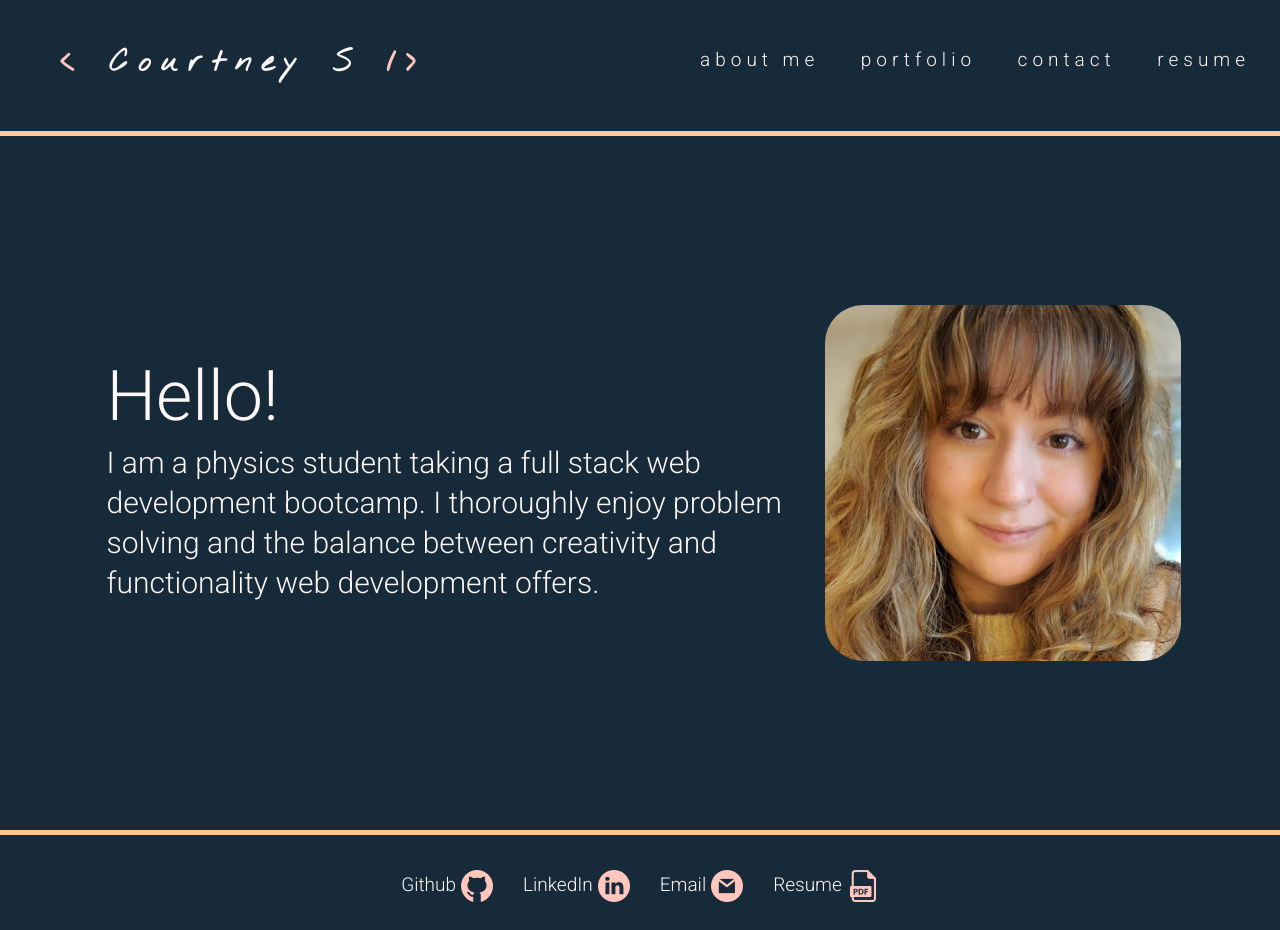
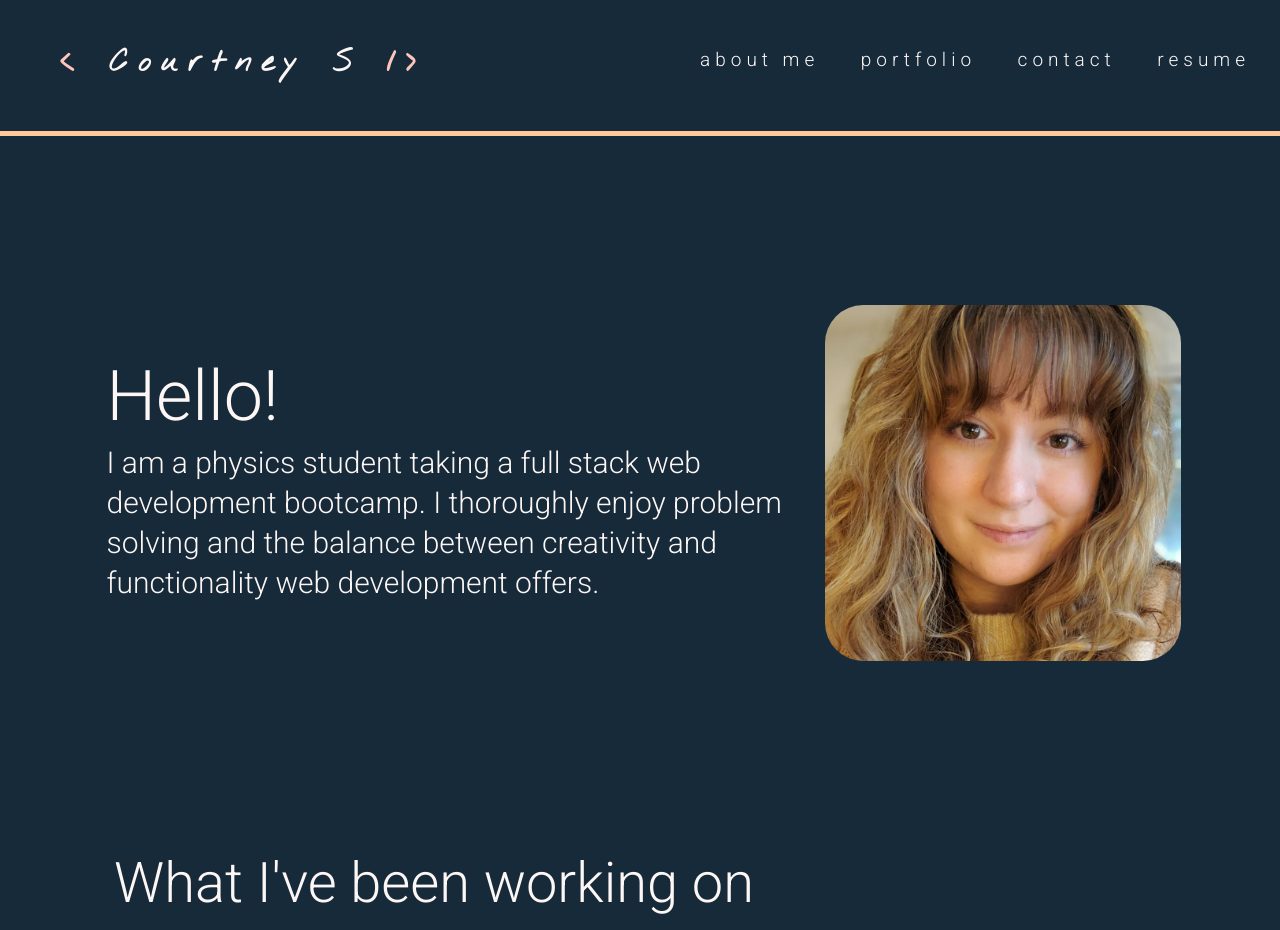
Before and after one commit to struelensc/react-portfolio, a React (Create React App) app: page / in a window 1280 px wide. Shown: the top 930 px of the page. Built offline with nearby package versions, Linux system fonts and the light colour scheme.

Commit message:
added bootstrap react as well as reordered pages into sections

```diff
--- a/package.json
+++ b/package.json
@@ -7,9 +7,10 @@
     "@testing-library/jest-dom": "^5.16.4",
     "@testing-library/react": "^13.3.0",
     "@testing-library/user-event": "^13.5.0",
-    "bootstrap": "^5.1.3",
+    "bootstrap": "^5.2.0",
     "gh-pages": "^4.0.0",
     "react": "^18.2.0",
+    "react-bootstrap": "^2.5.0",
     "react-dom": "^18.2.0",
     "react-scripts": "5.0.1",
     "web-vitals": "^2.1.4"
--- a/src/components/PortfolioContainer.js
+++ b/src/components/PortfolioContainer.js
@@ -1,29 +1,33 @@
 import React, { useState } from "react";
 import NavTabs from "./NavTabs";
-import About from "./pages/About";
-import Portfolio from "./pages/Portfolio";
-import Contact from "./pages/Contact";
+import About from "./sections/About";
+import Portfolio from "./sections/Portfolio";
+import Contact from "./sections/Contact";
 import Footer from "./Footer";
 
 export default function PortfolioContainer() {
   const [currentPage, setCurrentPage] = useState("Home");
 
-  const renderPage = () => {
-    if (currentPage === "Portfolio") {
-      return <Portfolio />;
-    }
-    if (currentPage === "Contact") {
-      return <Contact />;
-    }
-    return <About />;
-  };
+  // const renderPage = () => {
+  //   if (currentPage === "Portfolio") {
+  //     return <Portfolio />;
+  //   }
+  //   if (currentPage === "Contact") {
+  //     return <Contact />;
+  //   }
+  //   return <About />;
+  // };
 
   const handlePageChange = (page) => setCurrentPage(page);
 
   return (
     <div>
       <NavTabs currentPage={currentPage} handlePageChange={handlePageChange} />
-      <main>{renderPage()}</main>
+      <main>
+        <About />
+        <Portfolio />
+        <Contact />
+      </main>
       <Footer />
     </div>
   );
```
Also changed, not shown: src/components/sections/About.js (renamed from src/components/pages/About.js), src/components/sections/Contact.js (renamed from src/components/pages/Contact.js), src/components/sections/Portfolio.js (renamed from src/components/pages/Portfolio.js), src/components/sections/form_assets/helpers.js (renamed from src/components/pages/form_assets/helpers.js), src/components/sections/page_components/Project.js (renamed from src/components/pages/page_components/Project.js), 1 other file (tests, documents, lock files or other folders).
